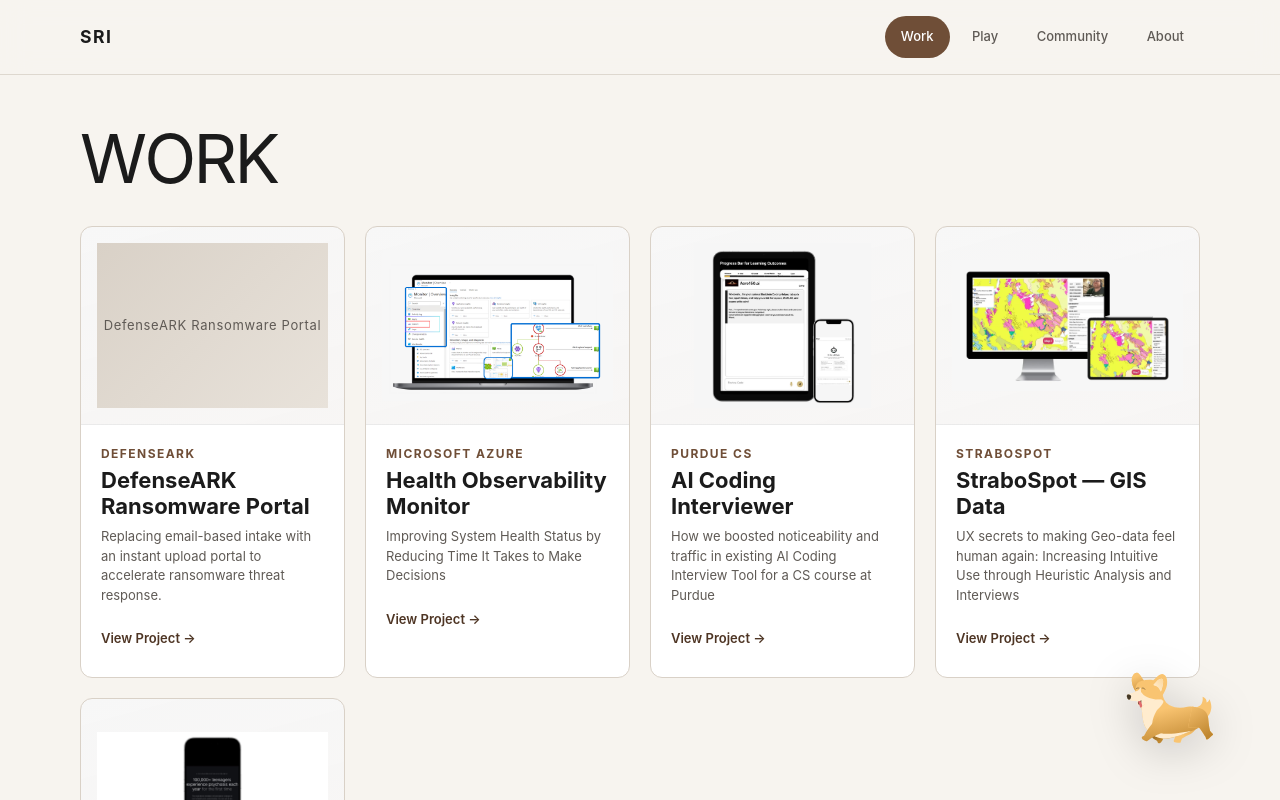
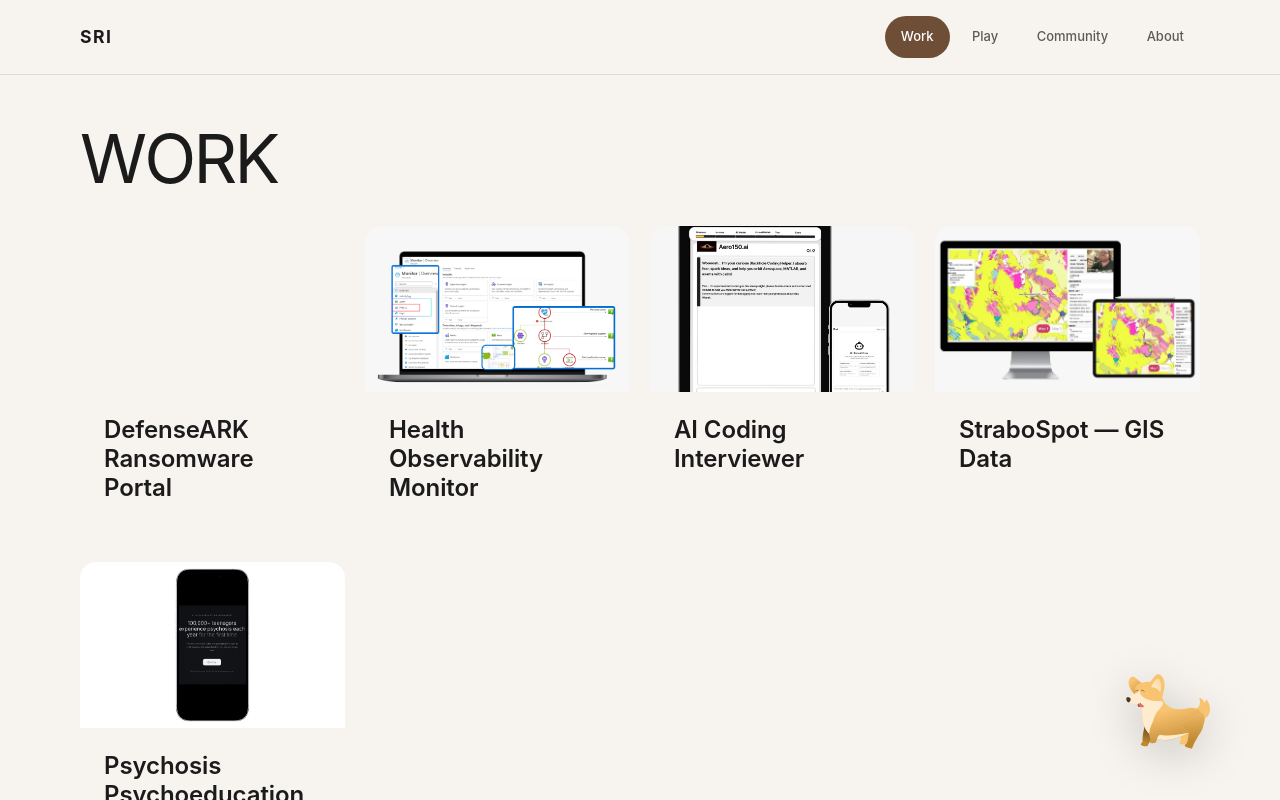
Before and after one commit to Srinidhi-tc/portfolio, a React (Vite) app: page /portfolio/work in a window 1280 px wide. Shown: the top 800 px of the page. Built offline with nearby package versions, Linux system fonts and the light colour scheme; a web font is replaced by a local one.

Commit message:
Update ProjectCard.jsx
project card trial

```diff
--- a/src/components/ui/ProjectCard.jsx
+++ b/src/components/ui/ProjectCard.jsx
@@ -1,61 +1,187 @@
+// ProjectCard.jsx — Apple HIG card
+// Supports: static image, video loop (3-5s mockup clip), tags
+// Hover: scale(1.02), no shadow
+//
+// Props:
+//   eyebrow  — "Microsoft · 2024" (small uppercase)
+//   title    — "Redesigning AI-assisted workflows"
+//   desc     — 1-2 sentence description
+//   tags     — ["AI", "Enterprise UX", "Design systems"]
+//   image    — "/images/ms-cover.jpg"  (static)
+//   video    — "/videos/ms-interaction.mp4"  (overrides image if set)
+//   to       — "/work/microsoft"  (link destination)
+//   featured — true → spans 2 columns (use on first card)
+
 import { Link } from "react-router-dom";
+import { RevealGroup } from "./useReveal";
 
-export default function ProjectCard({ title, description, tags, to, company, image, video }) {
-  const mediaStyle = {
-    width: "100%",
-    height: "100%",
-    objectFit: "contain",
-    objectPosition: "center",
+export default function ProjectCard({
+  eyebrow,
+  title,
+  desc,
+  tags = [],
+  image,
+  video,
+  to = "#",
+  featured = false,
+}) {
+  const cardStyle = {
+    background: "var(--color-bg-card)",
+    borderRadius: "var(--radius-lg, 18px)",
+    overflow: "hidden",
+    cursor: "pointer",
+    transition: "transform 280ms cubic-bezier(0.25, 0.1, 0.25, 1)",
     display: "block",
+    textDecoration: "none",
+    color: "inherit",
+    gridColumn: featured ? "span 2" : undefined,
   };
 
   return (
-    <Link to={to} className="card project-card" style={{ display: "block", textDecoration: "none" }}>
-      <div className="project-card__media">
+    <Link
+      to={to}
+      style={cardStyle}
+      data-reveal
+      onMouseEnter={(e) => { e.currentTarget.style.transform = "scale(1.015)"; }}
+      onMouseLeave={(e) => { e.currentTarget.style.transform = "scale(1)"; }}
+    >
+      {/* Media — video takes priority over image */}
       {video ? (
         <video
           src={video}
-            poster={image}
           autoPlay
+          muted
           loop
-            muted
           playsInline
-            preload="metadata"
-            style={mediaStyle}
+          style={{
+            width: "100%",
+            aspectRatio: featured ? "21 / 9" : "16 / 10",
+            objectFit: "cover",
+            display: "block",
+            background: "var(--color-bg-secondary)",
+          }}
         />
       ) : image ? (
         <img
           src={image}
           alt={title}
           loading="lazy"
-            decoding="async"
-            style={mediaStyle}
+          style={{
+            width: "100%",
+            aspectRatio: featured ? "21 / 9" : "16 / 10",
+            objectFit: "cover",
+            display: "block",
+            background: "var(--color-bg-secondary)",
+          }}
         />
       ) : (
-          <div className="img-placeholder img-placeholder--card" style={{ width: "100%", height: "100%" }}>
-            <span>{title}</span>
-          </div>
+        /* Placeholder when no media yet */
+        <div
+          style={{
+            width: "100%",
+            aspectRatio: featured ? "21 / 9" : "16 / 10",
+            background: "var(--color-bg-secondary)",
+          }}
+        />
       )}
-      </div>
-      <div style={{ padding: "var(--space-lg)" }}>
-        {company && <p className="eyebrow" style={{ marginBottom: "var(--space-xs)" }}>{company}</p>}
-        <h3 style={{ margin: 0, fontSize: "var(--text-xl)", fontWeight: 700, lineHeight: "var(--leading-snug)" }}>
+
+      {/* Body */}
+      <div style={{ padding: "24px 24px 32px" }}>
+        {eyebrow && (
+          <p
+            style={{
+              fontSize: "11px",
+              fontWeight: 600,
+              letterSpacing: "0.10em",
+              textTransform: "uppercase",
+              color: "var(--color-text-tertiary)",
+              marginBottom: "8px",
+            }}
+          >
+            {eyebrow}
+          </p>
+        )}
+
+        <h3
+          style={{
+            fontSize: "clamp(19px, 2vw, 24px)",
+            fontWeight: 600,
+            letterSpacing: "-0.1px",
+            lineHeight: 1.2,
+            color: "var(--color-text-primary)",
+            marginBottom: "8px",
+          }}
+        >
           {title}
         </h3>
-        <p style={{ margin: "var(--space-sm) 0 0", color: "var(--muted)", fontSize: "var(--text-sm)", lineHeight: "var(--leading-relaxed)" }}>
-          {description}
+
+        {desc && (
+          <p
+            style={{
+              fontSize: "16px",
+              color: "var(--color-text-secondary)",
+              lineHeight: 1.55,
+              display: "-webkit-box",
+              WebkitLineClamp: 2,
+              WebkitBoxOrient: "vertical",
+              overflow: "hidden",
+              marginBottom: tags.length ? "16px" : 0,
+            }}
+          >
+            {desc}
           </p>
-        {tags && (
-          <div className="tag-list" style={{ marginTop: "var(--space-md)" }}>
-            {tags.map((tag) => (
-              <span key={tag} className="tag">{tag}</span>
+        )}
+
+        {/* Tags */}
+        {tags.length > 0 && (
+          <div style={{ display: "flex", flexWrap: "wrap", gap: "8px" }}>
+            {tags.map((t) => (
+              <span
+                key={t}
+                style={{
+                  fontSize: "12px",
+                  fontWeight: 500,
+                  color: "var(--color-text-secondary)",
+                  background: "var(--color-hover-bg)",
+                  padding: "4px 12px",
+                  borderRadius: "9999px",
+                }}
+              >
+                {t}
+              </span>
             ))}
           </div>
         )}
-        <span className="btn--ghost" style={{ display: "inline-flex", alignItems: "center", gap: "0.3rem", marginTop: "var(--space-md)", fontSize: "var(--text-sm)", fontWeight: 600, color: "var(--accent-dark)" }}>
-          View Project →
-        </span>
       </div>
     </Link>
   );
 }
+
+// ── Grid wrapper ─────────────────────────────────────────────
+// Usage:
+//   <ProjectGrid>
+//     <ProjectCard featured ... />
+//     <ProjectCard ... />
+//     <ProjectCard ... />
+//   </ProjectGrid>
+export function ProjectGrid({ children }) {
+  return (
+    <RevealGroup
+      style={{
+        display: "grid",
+        gridTemplateColumns: "repeat(2, 1fr)",
+        gap: "24px",
+      }}
+      className="card-grid-outer"
+    >
+      {children}
+      <style>{`
+        @media (max-width: 640px) {
+          .card-grid-outer { grid-template-columns: 1fr !important; }
+          /* reset featured span on mobile */
+          .card-grid-outer > a { grid-column: span 1 !important; }
+        }
+      `}</style>
+    </RevealGroup>
+  );
+}
```
Lines whose indentation alone changed are shown as unchanged.
